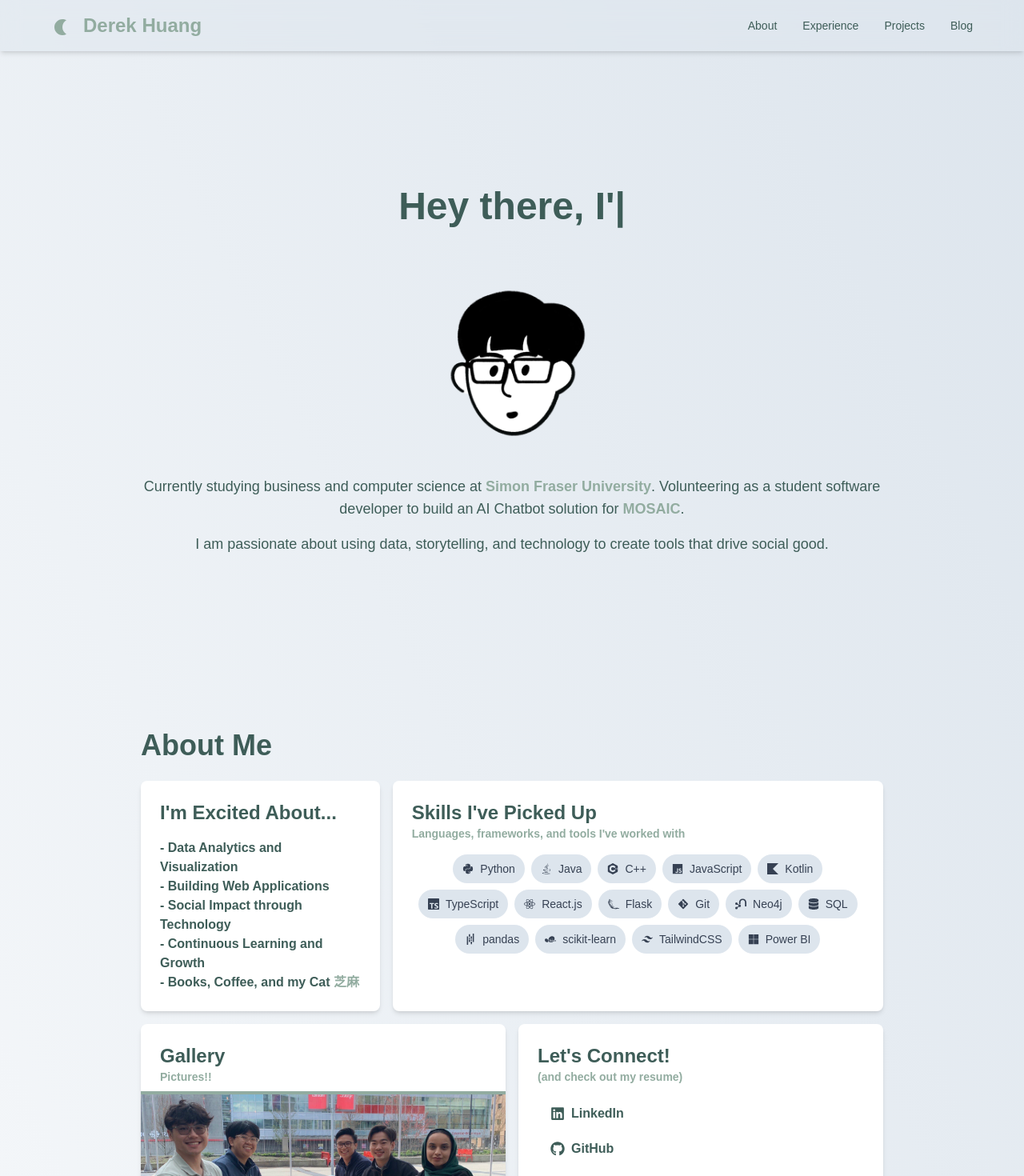
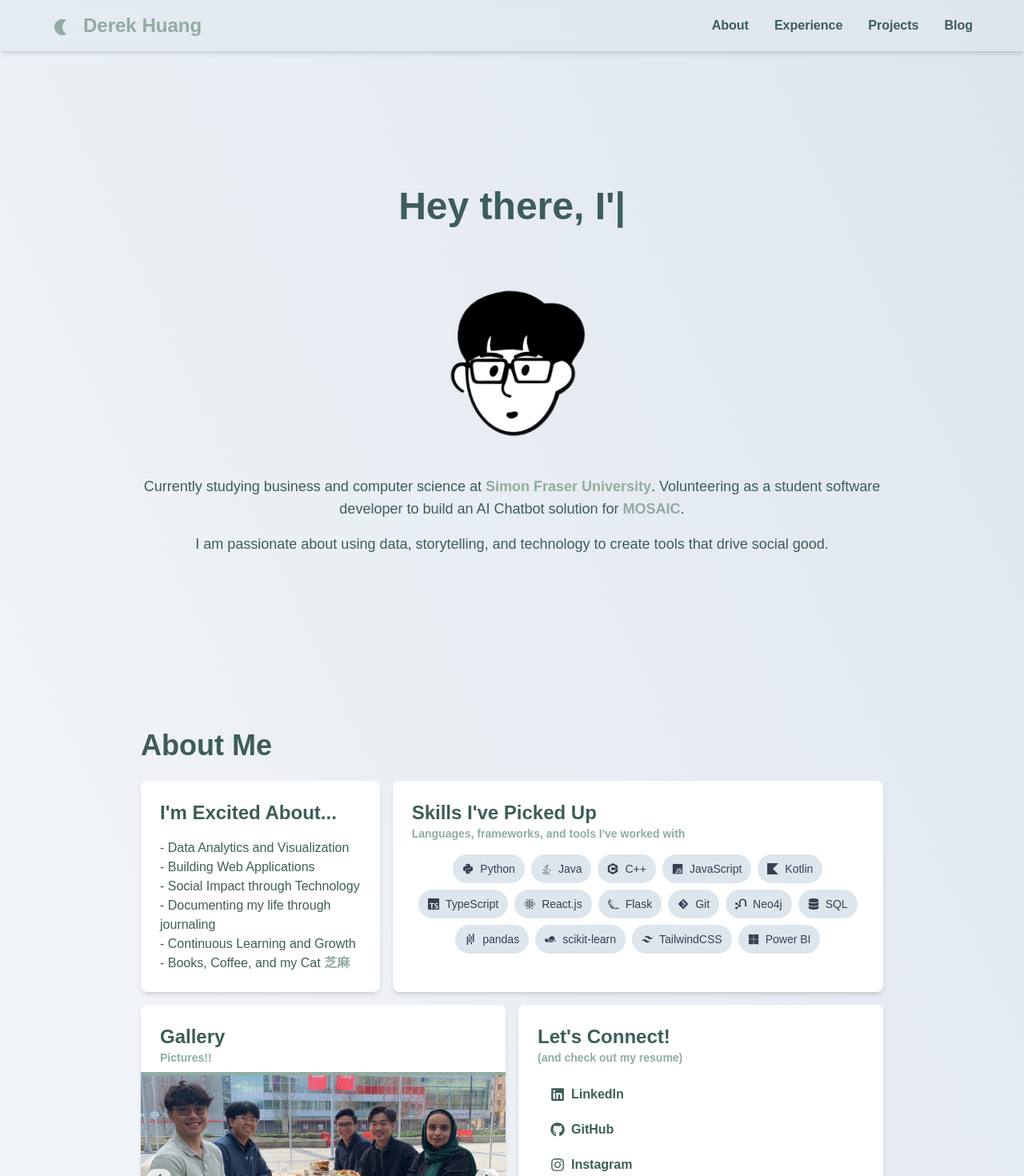
Before and after one commit to dereklwh/dereklwh.github.io, a React (Vite) app in the folder derek-website/: page / in a window 1280 px wide. Shown: the top 1470 px of the page at 80% size. Built offline with nearby package versions, Linux system fonts and the light colour scheme; grey boxes are pictures that could not be loaded.

Commit message:
improve nav bar in windows

```diff
--- a/derek-website/src/components/about-section.jsx
+++ b/derek-website/src/components/about-section.jsx
@@ -48,16 +48,17 @@ const AboutSection = () => {
         <div className="grid grid-cols-1 md:grid-cols-3 gap-4 mb-4">
         <div className="p-6 bg-white rounded-lg shadow-md col-span-1">
             <h3 className="font-bold text-2xl mb-4">I'm Excited About...</h3>
-            <p className='text-base'>
+            <p className='text-base font-normal'>
                 - Data Analytics and Visualization<br/>
                 - Building Web Applications<br/>
                 - Social Impact through Technology<br/>
+                - Documenting my life through journaling<br />
                 - Continuous Learning and Growth<br />
                 - Books, Coffee, and my Cat{" "}
                 <span className='relative group cursor-pointer text-[#92ACA0] font-semibold'>
                     芝麻
                     <span className='absolute bottom-full left-1/2 -translate-x-1/2 mb-2 hidden group-hover:block bg-gray-400 text-white text-xs px-2 py-1 rounded-lg whitespace-nowrap shadow-md'>
-                        zhi - ma (Sesame)
+                        zhi &bull; ma (Sesame)
                     </span>
                 </span>
             </p>
--- a/derek-website/src/components/nav.jsx
+++ b/derek-website/src/components/nav.jsx
@@ -35,7 +35,7 @@ export default function Nav() {
 
 
                 {/* Navigation Links */}
-                <div className="hidden md:flex space-x-8 text-sm font-medium">
+                <div className="hidden md:flex space-x-8 text-base font-bold">
                     <a href="#about" className="hover:text-[#92ACA0] transition">About</a>
                     <a href="#experience" className="hover:text-[#92ACA0] transition">Experience</a>
                     <a href="#projects" className="hover:text-[#92ACA0] transition">Projects</a>
```
